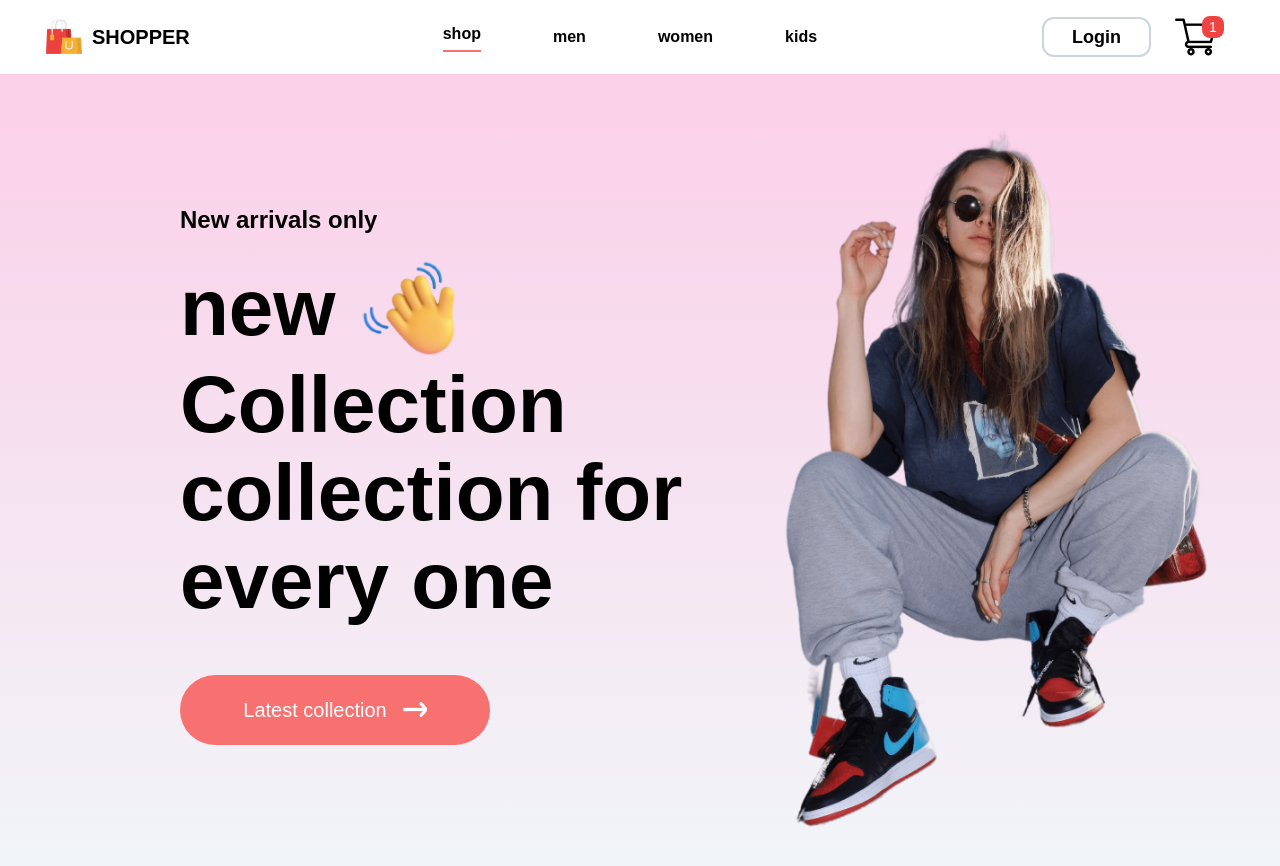
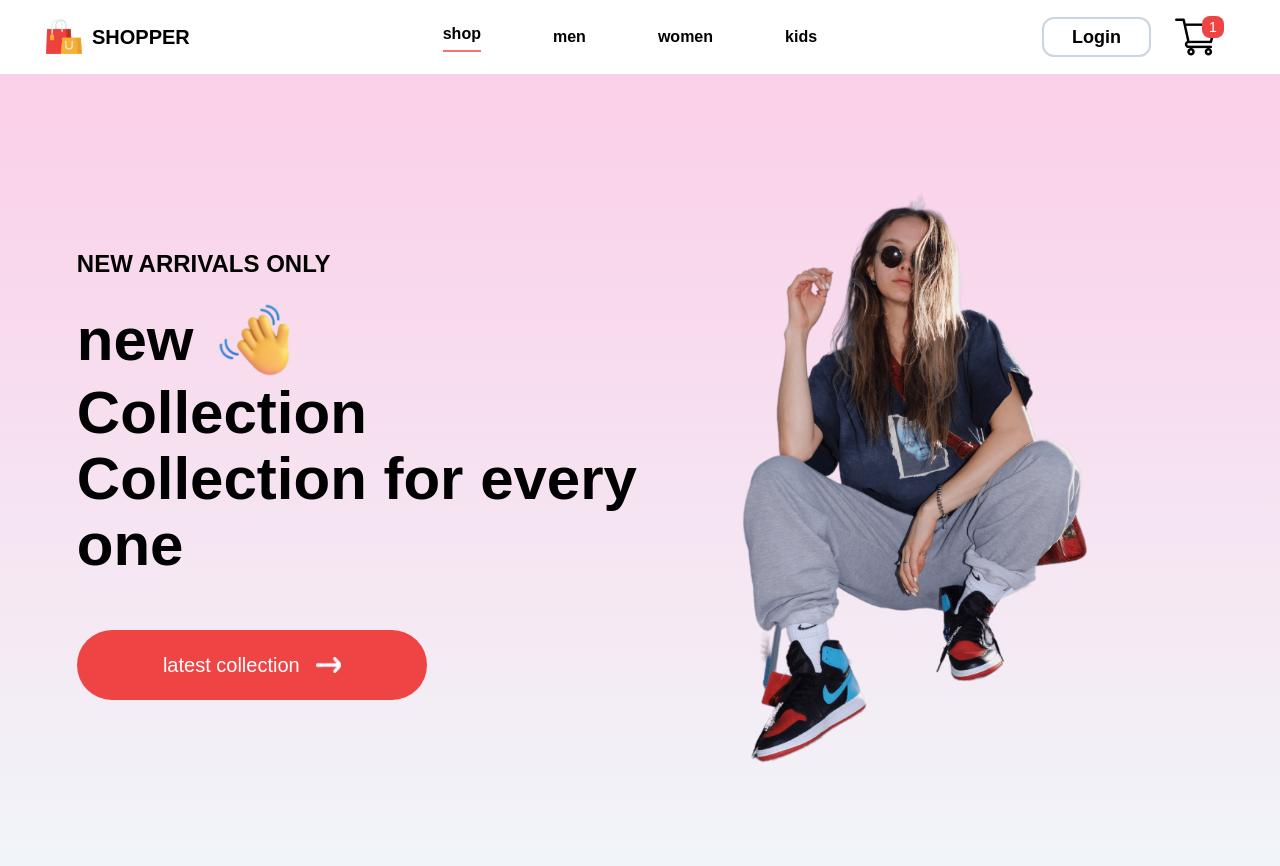
Before and after one commit to SmurfsNima/React-Shopper_website-FullResponsive, a React (Create React App) app: page / in a window 1280 px wide. Shown: the top 866 px of the page. Built offline with nearby package versions, Linux system fonts and the light colour scheme; the HTML template or start-up script is replaced by a standard one.

Commit message:
hero updated

```diff
--- a/src/components/Hero/Hero.jsx
+++ b/src/components/Hero/Hero.jsx
@@ -5,26 +5,26 @@ import hero_img from "../../Assets/Assets/hero_image.png";
  import './Hero.css'
 const Hero = () => {
   return (
-    <div className="h-screen bg-gradient-to-b from-pink-200 to-slate-100 flex items-center justify-center ">
-      <div id="left" className="flex flex-1  flex-col justify-center  gap-5 pl-[180px] leading-[1.1]">
-        <h2 className="text-2xl font-semibold">New arrivals only</h2>
-        <div>
-          <div className="flex items-center gap-5">
-            <p className="text-[80px] font-bold">new</p>
-            <img className="w-[105px]" src={hand_icon} alt="" />
-          </div>
-          <p className="text-[80px] font-bold">Collection</p>
-          <p className="text-[80px] font-bold">collection for every one</p>
+    <section className="h-screen bg-gradient-to-b from-pink-200 to-slate-100 flex items-center justify-center px-[6%] ">
+     <div id="left" className="flex flex-1 flex-col justify-center gap-5 leading-[1.1] ">
+        <h2 className="text-2xl font-semibold">NEW ARRIVALS ONLY</h2>
+        <div >
+            <div className="flex items-center gap-5 ">
+                <p className="text-[60px] font-semibold leading-[1.1]">new</p>
+                <img className="w-[80px]" src={hand_icon} alt="" />
+            </div>
+            <p className="text-[60px] font-bold">Collection</p>
+            <p  className="text-[60px] font-bold ">Collection for every one</p>
         </div>
-        <div className="flex justify-center items-center gap-4 w-[310px] h-[70px] rounded-[75px] mt-[30px] bg-red-400 text-white text-xl font-medium cursor-pointer">
-          <div>Latest collection</div>
-          <img src={arrow} alt="" />
+        <div className="w-[350px] h-[70px]  gap-4 flex items-center justify-center mt-8 rounded-[75px] bg-red-500 text-white text-xl cursor-pointer">
+            <p className="text-[20px]">latest collection</p>
+            <img className="w-[25px]" src={arrow} alt="" />
         </div>
-      </div>
-      <div id="right" className= "flex flex-1 justify-center items-center">
-        <img src={hero_img} alt="" />
-      </div>
-    </div>
+     </div>
+     <div id="right" className="flex flex-1 items-center justify-center">
+        <img className="w-[450px]" src={hero_img} alt="" />
+     </div>
+    </section>
   );
 };
 
--- a/src/components/navbar/navbar.jsx
+++ b/src/components/navbar/navbar.jsx
@@ -8,7 +8,7 @@ const Navbar = () => {
   const [menu, setMneu] = useState("shop");
   return (
     <nav className=" w-full flex justify-between items-center bg-white text-black p-[16px] shadow-md ">
-      <div className="flex items-center justify-center mx-7">
+      <div className="flex items-center justify-center mx-7 cursor-pointer" >
         <img className="w-[40px]" src={Logo} alt="" />
         <h2 className="ml-2 text-xl font-bold">SHOPPER</h2>
       </div>
@@ -48,8 +48,8 @@ const Navbar = () => {
         </button>
 
 
-        <img src={cart_icon} alt="" />
-        <div className="w-[22px] h-[22px] flex justify-center items-center text-[14px] rounded-lg bg-red-500 text-white mt-[-20px] ml-[-15px]">
+        <img className="cursor-pointer" src={cart_icon} alt="" />
+        <div className="w-[22px] h-[22px] cursor-pointer flex justify-center items-center text-[14px] rounded-lg bg-red-500 text-white mt-[-20px] ml-[-15px]">
           1
         </div>
       </div>
```
